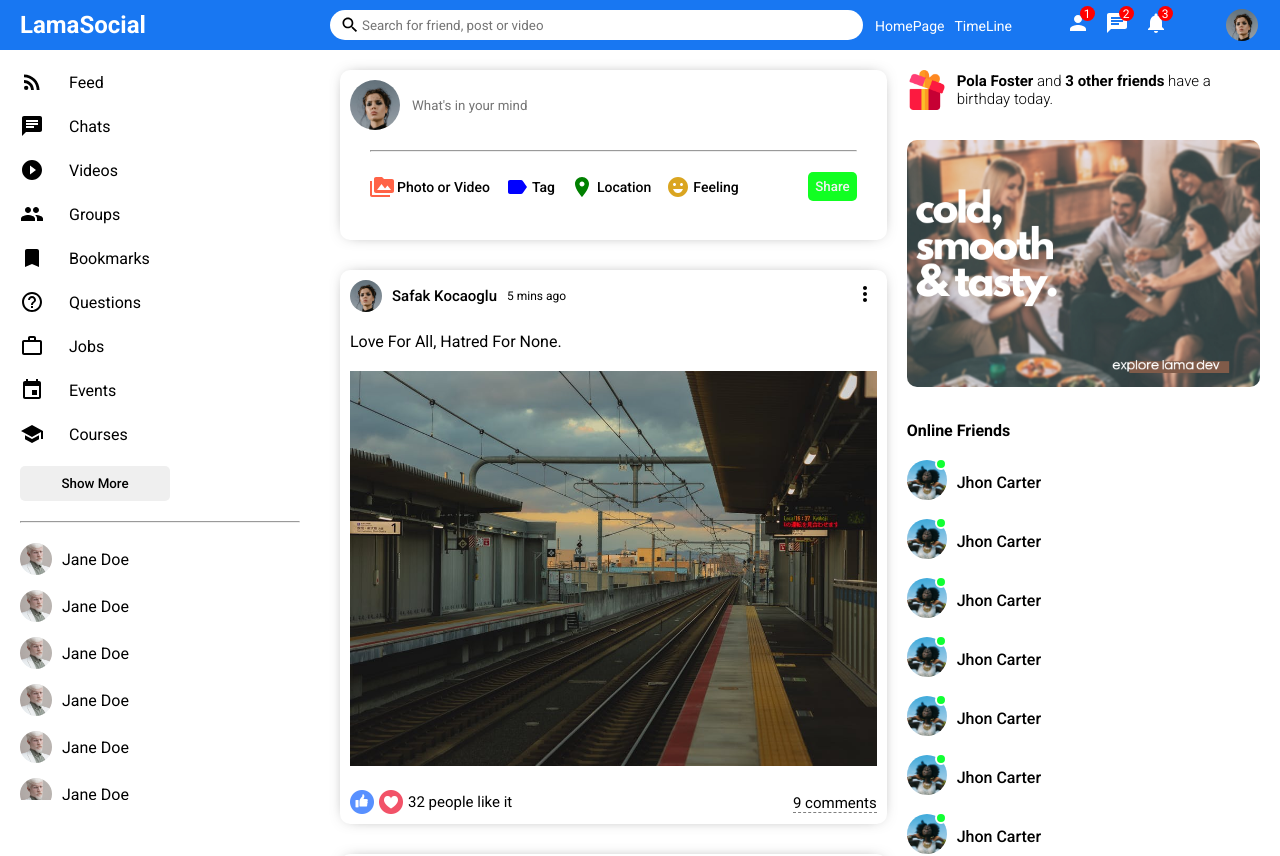
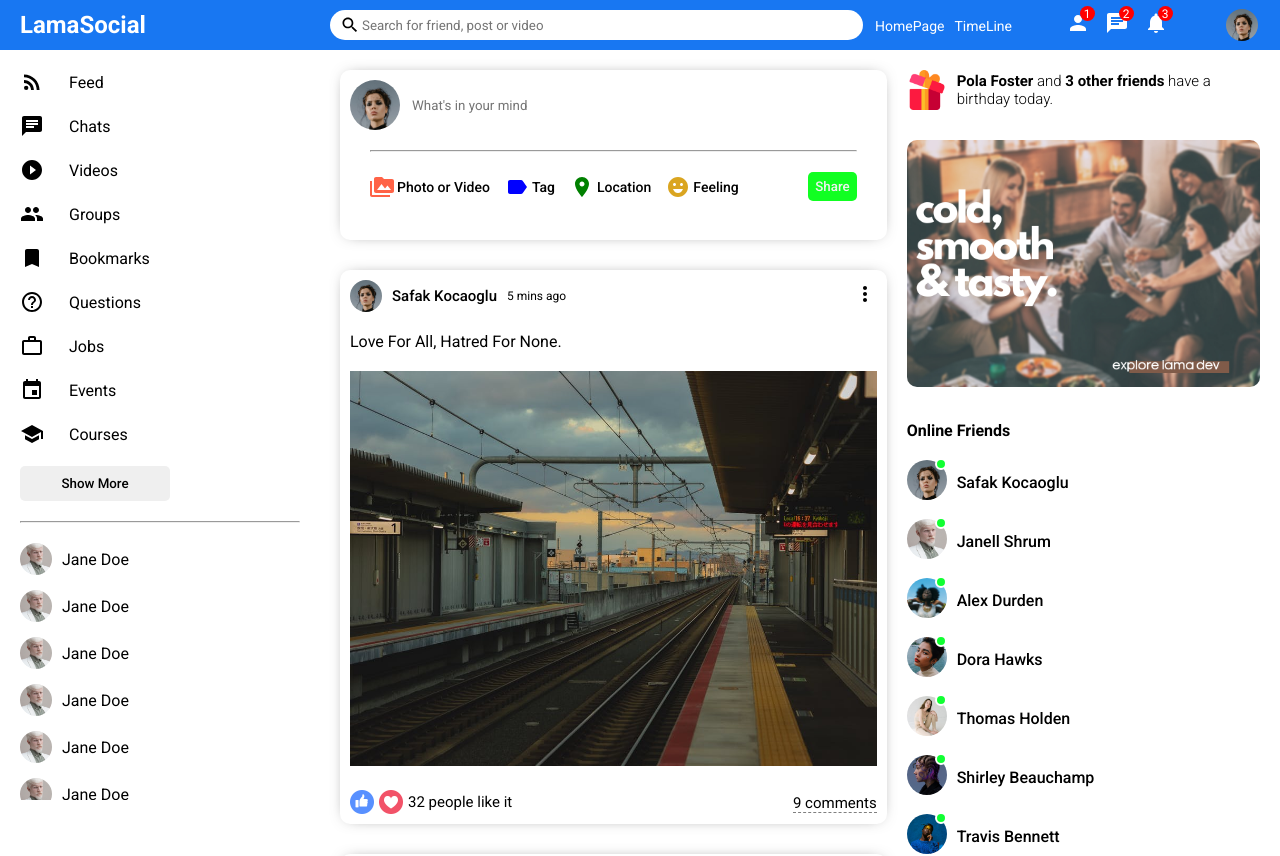
Before and after one commit to Giovanni-Boris/Proyects-React, a React (Create React App) app in the folder chatRealTime/react-social/: page / in a window 1280 px wide. Shown: the top 856 px of the page. Built offline with nearby package versions, Linux system fonts and the light colour scheme.

Commit message:
Component rightbar has been update with a new component Online for friend online

```diff
--- a/chatRealTime/react-social/src/components/navbar/Navbar.css
+++ b/chatRealTime/react-social/src/components/navbar/Navbar.css
@@ -6,6 +6,7 @@
 	align-items: center;
 	position: sticky;
 	top: 0;
+	z-index: 999;
 }
 
 .navbarLeft{
--- /dev/null
+++ b/chatRealTime/react-social/src/components/online/Online.js
@@ -0,0 +1,18 @@
+import "./online.css"
+const Online = ({user}) => {
+	return (
+		<li className="rightbarFriend">
+			<div className="rightbarProfileImgContainer">
+				<img
+					className="rightbarProfileImg"
+					src={user.profilePicture}
+					alt=""
+				/>
+				<span className="rightbarOnline"></span>
+			</div>
+			<span className="rightbarUsername">{user.username}</span>
+		</li>
+	)
+}
+
+export default Online
--- /dev/null
+++ b/chatRealTime/react-social/src/components/online/online.css
@@ -0,0 +1,32 @@
+.rightbarFriend{
+	display: flex;
+	align-items: center;
+	margin-bottom: 15px;
+}
+
+.rightbarProfileImgContainer{
+	margin-right: 10px;
+	position: relative;
+}
+
+.rightbarProfileImg{
+	width: 40px;
+	height: 40px;
+	border-radius: 50%;
+	object-fit:cover;
+}
+
+.rightbarOnline{
+	width: 12px;
+	height: 12px;
+	border-radius: 50%;
+	background-color: #1f3;
+	position: absolute;
+	top: -2px;
+	right: 0;
+	border: 2px solid #fff;
+}
+
+.rightbarUsername{
+	font-weight: 500;
+}
--- a/chatRealTime/react-social/src/components/rightbar/Rightbar.js
+++ b/chatRealTime/react-social/src/components/rightbar/Rightbar.js
@@ -1,4 +1,6 @@
 import "./rightbar.css";
+import{ Users } from "../../dummyData";
+import Online from "../online/Online"
 const Rightbar = () => {
 	return (
 		<div className="rightbar">
@@ -12,83 +14,9 @@ const Rightbar = () => {
 				<img className="rightbarAd" src="/assets/ad.png" alt=""/>
 				<h4 className="rightbarTitle">Online Friends</h4>
 				<ul className="rightbarFriendList">
-					<li className="rightbarFriend">
-						<div className="rightbarProfileImgContainer">
-							<img
-								className="rightbarProfileImg"
-								src="/assets/person/3.jpeg"
-								alt=""
-							/>
-							<span className="rightbarOnline"></span>
-						</div>
-						<span className="rightbarUsername">Jhon Carter</span>
-					</li>
-					<li className="rightbarFriend">
-						<div className="rightbarProfileImgContainer">
-							<img
-								className="rightbarProfileImg"
-								src="/assets/person/3.jpeg"
-								alt=""
-							/>
-							<span className="rightbarOnline"></span>
-						</div>
-						<span className="rightbarUsername">Jhon Carter</span>
-					</li>
-					<li className="rightbarFriend">
-						<div className="rightbarProfileImgContainer">
-							<img
-								className="rightbarProfileImg"
-								src="/assets/person/3.jpeg"
-								alt=""
-							/>
-							<span className="rightbarOnline"></span>
-						</div>
-						<span className="rightbarUsername">Jhon Carter</span>
-					</li>
-					<li className="rightbarFriend">
-						<div className="rightbarProfileImgContainer">
-							<img
-								className="rightbarProfileImg"
-								src="/assets/person/3.jpeg"
-								alt=""
-							/>
-							<span className="rightbarOnline"></span>
-						</div>
-						<span className="rightbarUsername">Jhon Carter</span>
-					</li>
-					<li className="rightbarFriend">
-						<div className="rightbarProfileImgContainer">
-							<img
-								className="rightbarProfileImg"
-								src="/assets/person/3.jpeg"
-								alt=""
-							/>
-							<span className="rightbarOnline"></span>
-						</div>
-						<span className="rightbarUsername">Jhon Carter</span>
-					</li>
-					<li className="rightbarFriend">
-						<div className="rightbarProfileImgContainer">
-							<img
-								className="rightbarProfileImg"
-								src="/assets/person/3.jpeg"
-								alt=""
-							/>
-							<span className="rightbarOnline"></span>
-						</div>
-						<span className="rightbarUsername">Jhon Carter</span>
-					</li>
-					<li className="rightbarFriend">
-						<div className="rightbarProfileImgContainer">
-							<img
-								className="rightbarProfileImg"
-								src="/assets/person/3.jpeg"
-								alt=""
-							/>
-							<span className="rightbarOnline"></span>
-						</div>
-						<span className="rightbarUsername">Jhon Carter</span>
-					</li>
+					{Users.map(el=>(
+						<Online key={el.id} user={el}/>
+					))}
 				</ul>
 			</div>
 		</div>
--- a/chatRealTime/react-social/src/components/rightbar/rightbar.css
+++ b/chatRealTime/react-social/src/components/rightbar/rightbar.css
@@ -35,36 +35,3 @@
 	padding: 0;
 	list-style: none;
 }
-
-.rightbarFriend{
-	display: flex;
-	align-items: center;
-	margin-bottom: 15px;
-}
-
-.rightbarProfileImgContainer{
-	margin-right: 10px;
-	position: relative;
-}
-
-.rightbarProfileImg{
-	width: 40px;
-	height: 40px;
-	border-radius: 50%;
-	object-fit:cover;
-}
-
-.rightbarOnline{
-	width: 12px;
-	height: 12px;
-	border-radius: 50%;
-	background-color: #1f3;
-	position: absolute;
-	top: -2px;
-	right: 0;
-	border: 2px solid #fff;
-}
-
-.rightbarUsername{
-	font-weight: 500;
-}
--- a/chatRealTime/react-social/src/components/sidebar/sidebar.css
+++ b/chatRealTime/react-social/src/components/sidebar/sidebar.css
@@ -2,6 +2,8 @@
 	flex: 3;
 	height: calc(100vh - 50px );
 	overflow-y: scroll;
+	position: sticky;
+	top: 50px;
 }
 
 ::-webkit-scollbar{
```
